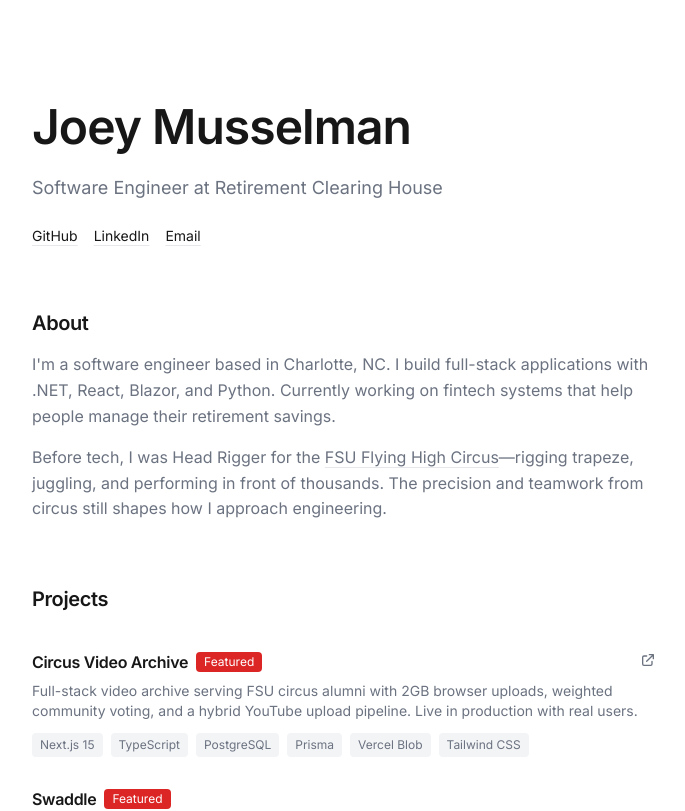
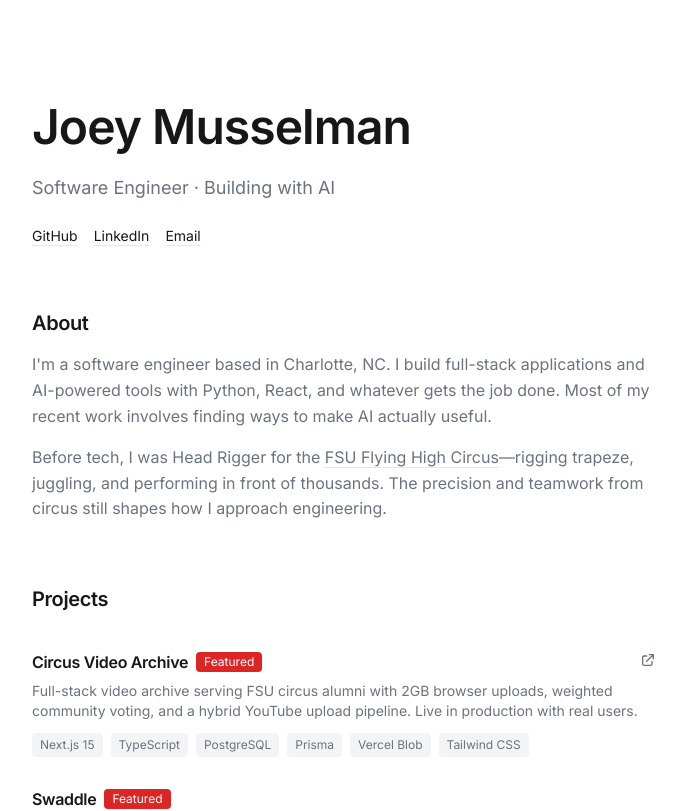
Before and after one commit to musselmanjoey/joey-musselman-website, a Next.js app: page / in a window 1280 px wide. Shown: the top 811 px of the page, without its empty margins (296-981 px from the left). Built offline with nearby package versions, Linux system fonts and the light colour scheme.

Commit message:
Update bio - no longer at RCH, now focusing on AI

```diff
--- a/app/page.tsx
+++ b/app/page.tsx
@@ -7,7 +7,7 @@
       <section className="mb-16">
         <h1 className="text-4xl md:text-5xl font-bold mb-4">Joey Musselman</h1>
         <p className="text-[var(--muted)] text-lg mb-6">
-          Software Engineer at Retirement Clearing House
+          Software Engineer · Building with AI
         </p>
         <div className="flex gap-4 text-sm">
           <a
@@ -41,8 +41,8 @@
         <div className="space-y-4 text-[var(--muted)]">
           <p>
             I&apos;m a software engineer based in Charlotte, NC. I build full-stack applications
-            with .NET, React, Blazor, and Python. Currently working on fintech systems
-            that help people manage their retirement savings.
+            and AI-powered tools with Python, React, and whatever gets the job done.
+            Most of my recent work involves finding ways to make AI actually useful.
           </p>
           <p>
             Before tech, I was Head Rigger for the{' '}
```
